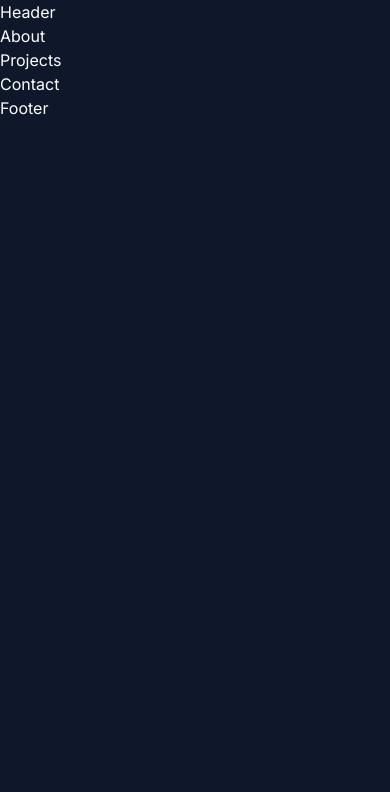
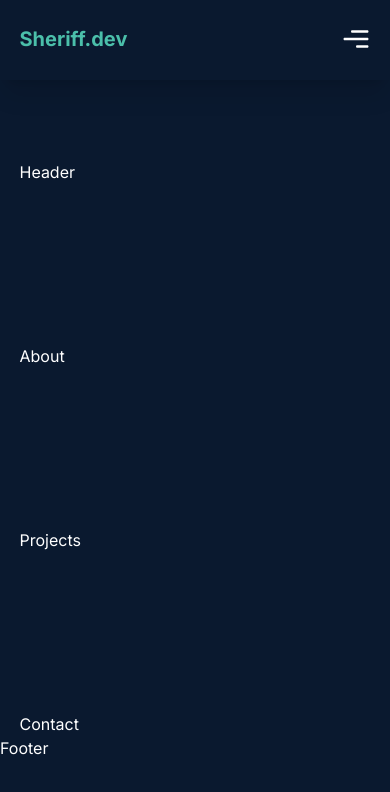
Before and after one commit to Sheriff-Oladimeji/portfolio, a React (Vite) app: page / in a window 390 px wide. Shown: the top 792 px of the page. Built offline with nearby package versions, Linux system fonts and the light colour scheme.

Commit message:
modify files

```diff
--- a/package.json
+++ b/package.json
@@ -11,7 +11,9 @@
   },
   "dependencies": {
     "react": "^18.2.0",
-    "react-dom": "^18.2.0"
+    "react-dom": "^18.2.0",
+    "react-icons": "^4.10.1",
+    "react-scroll": "^1.8.9"
   },
   "devDependencies": {
     "@types/react": "^18.2.14",
--- a/src/components/About.jsx
+++ b/src/components/About.jsx
@@ -1,9 +1,7 @@
 
 
 const About = () => {
-  return (
-    <div >About</div>
-  )
+  return <div className="container" name="about">About</div>;
 }
 
 export default About
--- a/src/components/Contact.jsx
+++ b/src/components/Contact.jsx
@@ -2,8 +2,10 @@
 
 const Contact = () => {
   return (
-    <div>Contact</div>
-  )
+    <div className="container" name="contact">
+      Contact
+    </div>
+  );
 }
 
 export default Contact
--- a/src/components/Header.jsx
+++ b/src/components/Header.jsx
@@ -1,8 +1,10 @@
 
 const Header = () => {
   return (
-    <div>Header</div>
-  )
+    <div className="container" name="home">
+      Header
+    </div>
+  );
 }
 
 export default Header
--- a/src/components/Navbar.jsx
+++ b/src/components/Navbar.jsx
@@ -1,13 +1,88 @@
+import { Link } from "react-scroll";
+import { useState } from "react";
+import { CgMenuRight } from "react-icons/cg"
+import { AiOutlineClose } from "react-icons/ai";
+const links = [
+  {
+    id: 1,
+    name: "Home",
+    url: "home",
+  },
+  {
+    id: 2,
+    name: "About",
+    url: "about",
+  },
+  {
+    id: 3,
+    name: "Projects",
+    url: "projects",
+  },
+  {
+    id: 4,
+    name: "Contact",
+    url: "contact",
+  },
+];
+const Navbar = () => {
 
+      const [nav, setNav] = useState(false);
+      const handleNav = () => setNav(!nav);
+  return (
+    <nav className="fixed top-0 left-0 z-50 w-full h-[80px] shadow-xl md:shadow-none py-6">
+      <div className="w-[80%] mx-auto hidden md:flex justify-between items-center">
+        <h3 className="text-xl font-bold  text-green ">Sheriff.dev</h3>
 
-const Navbar = () => {
-  return (
-      <nav>
-          <div className="w-[80%] mx-auto">
+        <div className="flex gap-10 items-center">
+          {links.map((link) => (
+            <Link
+              key={link.id}
+              to={link.url}
+              className="font-bold  hover:text-green cursor-pointer"
+              smooth={true}
+              duration={500}
+            >
+              {link.name}
+            </Link>
+          ))}
+        </div>
+      </div>
+      <div className="md:hidden">
+        <div className="flex w-[90%] mx-auto  justify-between items-center">
+          <h3 className="text-xl font-bold  text-green ">Sheriff.dev</h3>
 
+          <button
+            onClick={handleNav}
+            className="border-none z-50 font-bold outline-none text-xl"
+          >
+            {nav ? <AiOutlineClose size={30} /> : <CgMenuRight size={30} />}
+          </button>
+        </div>
+        <div
+          className={
+            nav
+              ? "md:hidden w-full h-screen bg-darkBg top-0 left-0 fixed z-10 duration-500 px-8 py-8"
+              : "md:hidden w-[50px] h-screen bg-white top-0 left-[-100%] fixed z-10 duration-500"
+          }
+        >
+          <div className="flex flex-col h-full justify-center gap-12 items-center ">
+            {links.map((link) => (
+              <Link
+                key={link.id}
+                to={link.url}
+                onClick={handleNav}
+                className="font-bold text-xl hover:text-green"
+                smooth={true}
+                duration={500}
+              >
+                {link.name}
+              </Link>
+            ))}
           </div>
-   </nav>
-  )
+        </div>
+      </div>
+    </nav>
+  );
 }
 
 export default Navbar
--- a/src/components/Projects.jsx
+++ b/src/components/Projects.jsx
@@ -2,8 +2,10 @@
 
 const Projects = () => {
   return (
-    <div>Projects</div>
-  )
+    <div className="container" name="projects">
+      Projects
+    </div>
+  );
 }
 
 export default Projects
--- a/src/index.css
+++ b/src/index.css
@@ -2,3 +2,7 @@
 @tailwind base;
 @tailwind components;
 @tailwind utilities;
+
+.container{
+    @apply md:h-screen pt-40  w-[90%] md:w-[80%] mx-auto;
+}
--- a/tailwind.config.js
+++ b/tailwind.config.js
@@ -4,10 +4,10 @@ export default {
   theme: {
     extend: {
       colors: {
-        darkBg: "#0F172A",
+        darkBg: "#0A192F",
         bold: "#DBE3F0",
         light: "#8B9AAF",
-        blue: "#0EA5E9",
+        green: "#4BBFAA",
       },
       fontFamily: {
         inter: ["Inter", "sans-serif"],
```
Also changed, not shown: 1 other file (tests, documents, lock files or other folders).
